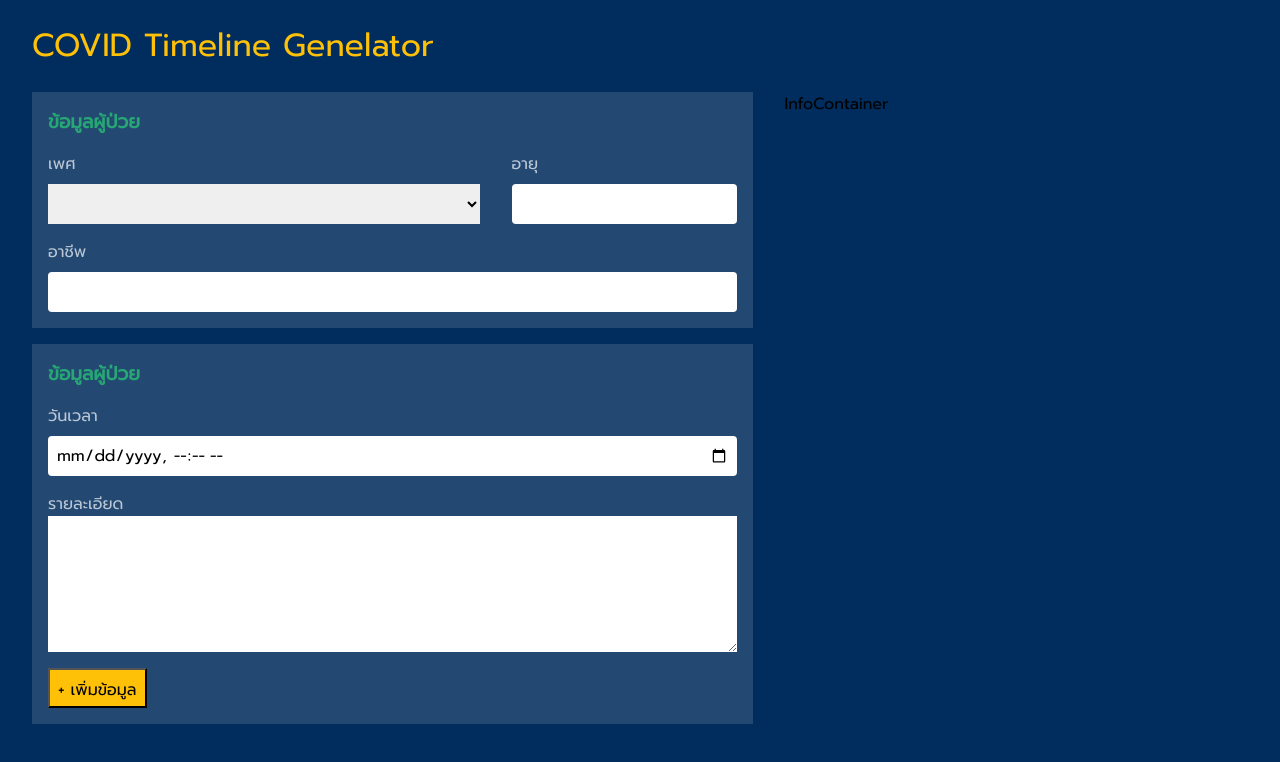
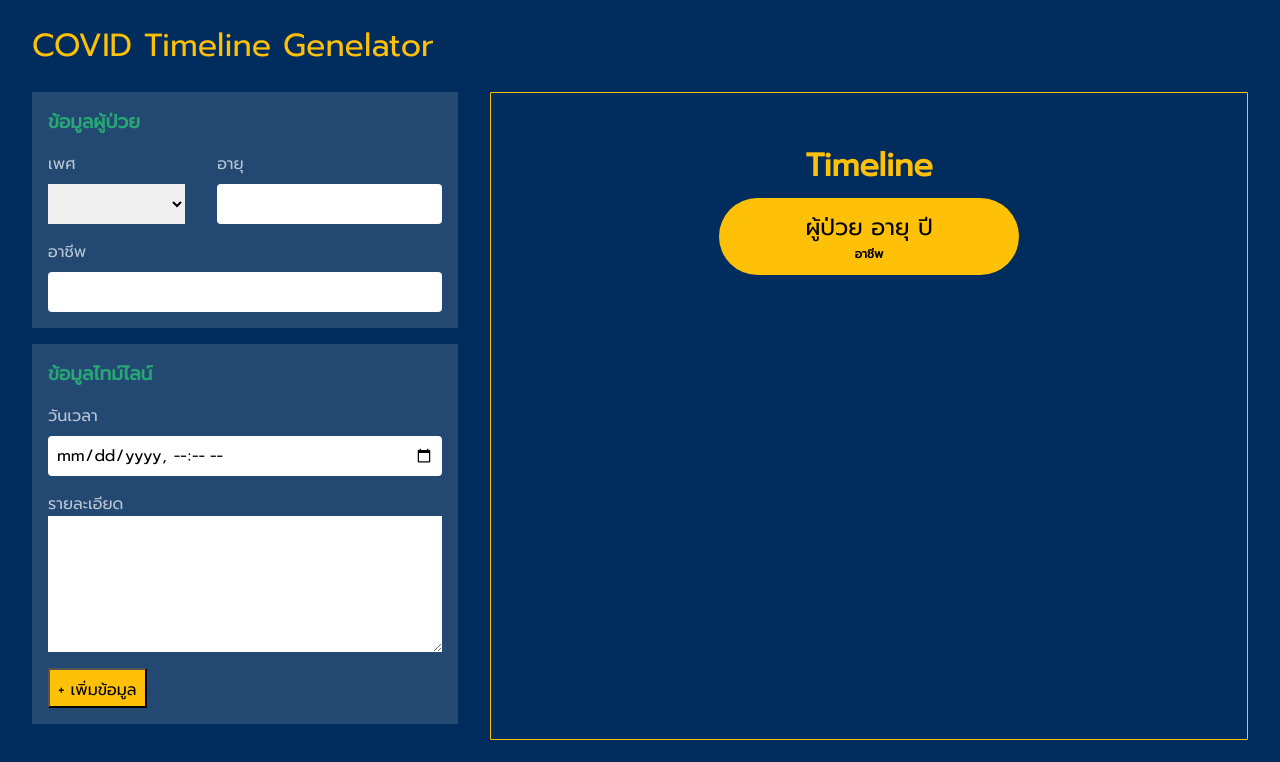
Before and after one commit to SUKITTA/covid-timeline-generator, a React (Create React App) app: page / in a window 1280 px wide. Shown: the top 762 px of the page. Built offline with nearby package versions, Linux system fonts and the light colour scheme.

Commit message:
implement Form logic and InfoContainer

```diff
--- a/package.json
+++ b/package.json
@@ -10,6 +10,7 @@
     "@types/node": "^12.20.13",
     "@types/react": "^17.0.6",
     "@types/react-dom": "^17.0.5",
+    "date-fns": "^2.21.3",
     "react": "^17.0.2",
     "react-dom": "^17.0.2",
     "react-scripts": "4.0.3",
--- a/src/App.tsx
+++ b/src/App.tsx
@@ -1,13 +1,73 @@
+import { compareAsc } from "date-fns"
+import { useState } from "react"
 import { Content, FormContainer, InfoContainer, Typography } from "./components"
+import { Timeline } from './components/InfoContainer'
 
 
 function App() {
+  const [gender, setGender] = useState("")
+  const [age, setAge] = useState("")
+  const [occupation, setOccupation] = useState("")
+  const [dateTime, setDateTime] = useState("")
+  const [detail, setDetail] = useState("")
+  const [timeline, setTimeline] = useState<Timeline[]>([])
+
+  const handleClickAdddButton = () => {
+    if (dateTime && detail) {
+      const newTimeline = [...timeline]
+
+      const isExistsTimeline = newTimeline.some(t => t.dateTime === dateTime)
+      if (!isExistsTimeline) {
+        newTimeline.push({ dateTime: dateTime, detail: detail })
+      }
+
+      newTimeline.sort((a, b) => {
+        const dateTimeA = new Date(a.dateTime)
+        const dateTimeB = new Date(b.dateTime)
+        return compareAsc(dateTimeA, dateTimeB)
+      })
+
+      setTimeline(newTimeline)
+      setDateTime("")
+      setDetail("")
+    }
+  }
+
+  const handleClickCloseButton = (date: string) => {
+    const newTimeline = timeline.filter((t) => {
+      const [d, m, y] = date.split('/')
+      return !t.dateTime.includes(`${y}-${m}-${d}`)
+    })
+    setTimeline(newTimeline)
+  }
+
   return (
     <>
       <Typography.Header>COVID Timeline Genelator</Typography.Header>
       <Content>
-        <FormContainer/>
-        <InfoContainer/>
+        <FormContainer
+          gender={gender}
+          age={age}
+          occupation={occupation}
+          dateTime={dateTime}
+          detail={detail}
+          onGenderChange={gender => setGender(gender)}
+          onAgeChange={age => setAge(age)}
+          onOccupationChange={occupation => setOccupation(occupation)}
+          onDateTimeChange={dateTime => setDateTime(dateTime)}
+          onDetailChange={detail => setDetail(detail)}
+          onClickAddButton={handleClickAdddButton}
+        />
+        <InfoContainer
+          gender={gender}
+          age={age}
+          occupation={occupation}
+          dateTime={dateTime}
+          detail={detail}
+          timeline={timeline}
+          onClickCloseButton={handleClickCloseButton}
+
+        />
       </Content>
     </>
   );
--- a/src/components/FormContainer.tsx
+++ b/src/components/FormContainer.tsx
@@ -1,14 +1,22 @@
-import React, { FC, useEffect, useState } from 'react'
+import React, { FC } from 'react'
 import styled from 'styled-components'
 import { AddButton, GenderSelect, TextArea, TextField, Typography } from "../components"
 
-const FormContainer: FC = () => {
+interface FormContainerProps {
+    gender: string;
+    age: string;
+    occupation: string;
+    dateTime: string;
+    detail: string;
+    onGenderChange: (val: string) => void
+    onAgeChange: (val: string) => void
+    onOccupationChange: (val: string) => void
+    onDateTimeChange: (val: string) => void
+    onDetailChange: (val: string) => void
+    onClickAddButton: () => void
+}
 
-    const [genderVal, setGenderVal] = useState("")
-    const [ageVal, setAgeVal] = useState("")
-    const [occupation, setOccupation] = useState("")
-    const [dateTime, setDateTime] = useState("")
-    const [detail, setDetail] = useState("")
+const FormContainer: FC<FormContainerProps> = (props) => {
 
     return (
         <Container>
@@ -23,45 +31,46 @@ const FormContainer: FC = () => {
                 >
                     <GenderSelect
                         label="เพศ"
-                        value={genderVal}
-                        onChange={setGenderVal}
+                        value={props.gender}
+                        onChange={props.onGenderChange}
                         margin="0 16px"
                     />
                     <TextField
                         label="อายุ"
-                        value={ageVal}
-                        onChange={setAgeVal}
+                        type="number"
+                        value={props.age}
+                        onChange={props.onAgeChange}
                         margin="0 16px"
                     />
                 </div>
                 <TextField
                     label="อาชีพ"
-                    value={occupation}
-                    onChange={setOccupation}
+                    value={props.occupation}
+                    onChange={props.onOccupationChange}
                     margin="16px"
                 />
             </FormPaper>
 
             <FormPaper>
                 <Typography.FormHeader>
-                    ข้อมูลผู้ป่วย
+                    ข้อมูลไทม์ไลน์
                 </Typography.FormHeader>
                 <TextField
                     label="วันเวลา"
                     type="datetime-local"
-                    value={dateTime}
-                    onChange={setDateTime}
+                    value={props.dateTime}
+                    onChange={props.onDateTimeChange}
                     margin="0 16px"
                 />
                 <TextArea
                     label="รายละเอียด"
-                    value={detail}
-                    onChange={setDetail}
+                    value={props.detail}
+                    onChange={props.onDetailChange}
                     margin="16px 16px"
                 />
                 <AddButton
                     margin="0 0 16px 16px"
-                    onClick={() => {console.log("click")}}
+                    onClick={props.onClickAddButton}
                 >
                     + เพิ่มข้อมูล
                 </AddButton>
--- a/src/components/InfoContainer.tsx
+++ b/src/components/InfoContainer.tsx
@@ -1,16 +1,102 @@
-import React, { FC } from 'react'
+import { format } from 'date-fns'
+import React, { FC, useEffect, useState } from 'react'
 import styled from 'styled-components'
+import { Timeline, Typography } from '../components'
+import { TimelineItemProps } from './Timeline'
 
-const InfoContainer: FC = () => {
+export interface Timeline {
+    dateTime: string
+    detail: string;
+}
+
+interface InfoContainerProps {
+    gender: string;
+    age: string;
+    occupation: string;
+    dateTime: string;
+    detail: string;
+    timeline: Timeline[];
+    onClickCloseButton: (date: string) => void;
+}
+
+interface TimelineItem extends Omit<TimelineItemProps, 'onClickCloseButton'> { }
+
+const InfoContainer: FC<InfoContainerProps> = (props) => {
+
+    const [timeline, setTimeline] = useState<TimelineItem[]>([])
+
+    useEffect(() => {
+        const newTimeline: TimelineItem[] = []
+        props.timeline.forEach(({ dateTime, detail }) => {
+            const date = format(new Date(dateTime), "dd/MM/yyyy")
+            const time = format(new Date(dateTime), "HH:mm")
+            const timelineIndex = newTimeline.findIndex((t) => t.date === date)
+            if (timelineIndex !== -1) {
+                newTimeline[timelineIndex].descriptions.push({ time: time, detail: detail })
+            } else {
+                newTimeline.push({ date: date, descriptions: [{ time: time, detail: detail }] })
+            }
+        })
+        setTimeline(newTimeline)
+    }, [props.timeline]);
+
+
+
     return (
         <Container>
-            InfoContainer
+            <Typography.InfoHeader>
+                Timeline
+            </Typography.InfoHeader>
+            <PatientInfo>
+                <PatientInfoContent>
+                    <Typography.TextH3>
+                        ผู้ป่วย{props.gender} อายุ {props.age} ปี
+                    </Typography.TextH3>
+                    <Typography.TextH4>
+                        อาชีพ {props.occupation}
+                    </Typography.TextH4>
+                </PatientInfoContent>
+            </PatientInfo>
+            <Timeline.Container>
+                {timeline.map(({ date, descriptions }) => {
+                    return (
+                        <Timeline.Item
+                            key={date}
+                            date={date}
+                            descriptions={descriptions}
+                            onClickCloseButton={() => props.onClickCloseButton(date)}
+                        />
+                    )
+                })}
+            </Timeline.Container>
         </Container>
     )
 }
 
 const Container = styled.div`
-    flex-grow: 1;
+    flex-grow: 7;
+    border-style: solid;
+    border-width: 1px;
+    border-color: ${(props) => props.theme.yellow};
+    border-radius: 1px;
 `;
 
-export default InfoContainer
+const PatientInfo = styled.div`
+    display: flex;
+    flex-direction: column;
+    align-items: center;
+    justify-content: center;
+`;
+
+const PatientInfoContent = styled.div`
+    display: flex;
+    flex-direction: column;
+    align-items: center;
+    background-color: ${(props) => props.theme.yellow};
+    border-radius: 50px;
+    margin: 0;
+    width: 300px;
+`;
+
+
+export default InfoContainer;
```
Also changed, not shown: 1 other file (tests, documents, lock files or other folders).
